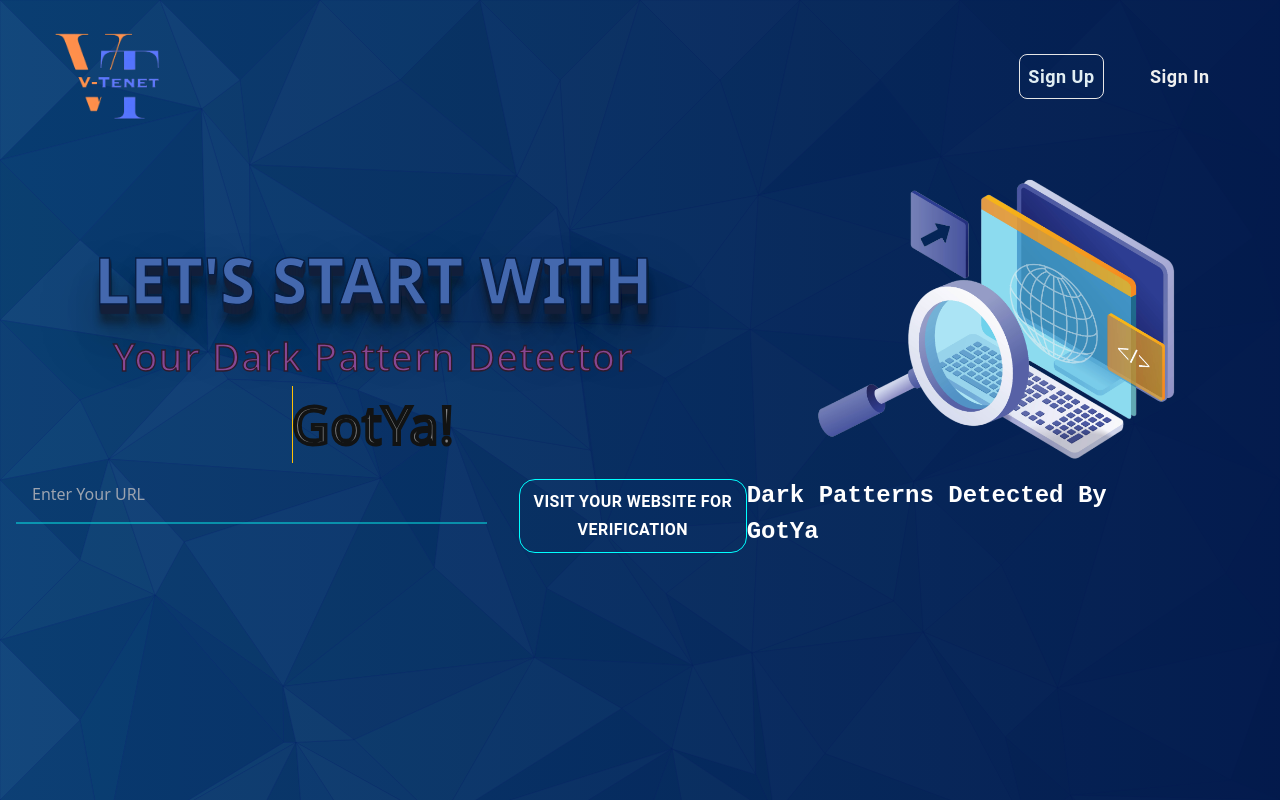
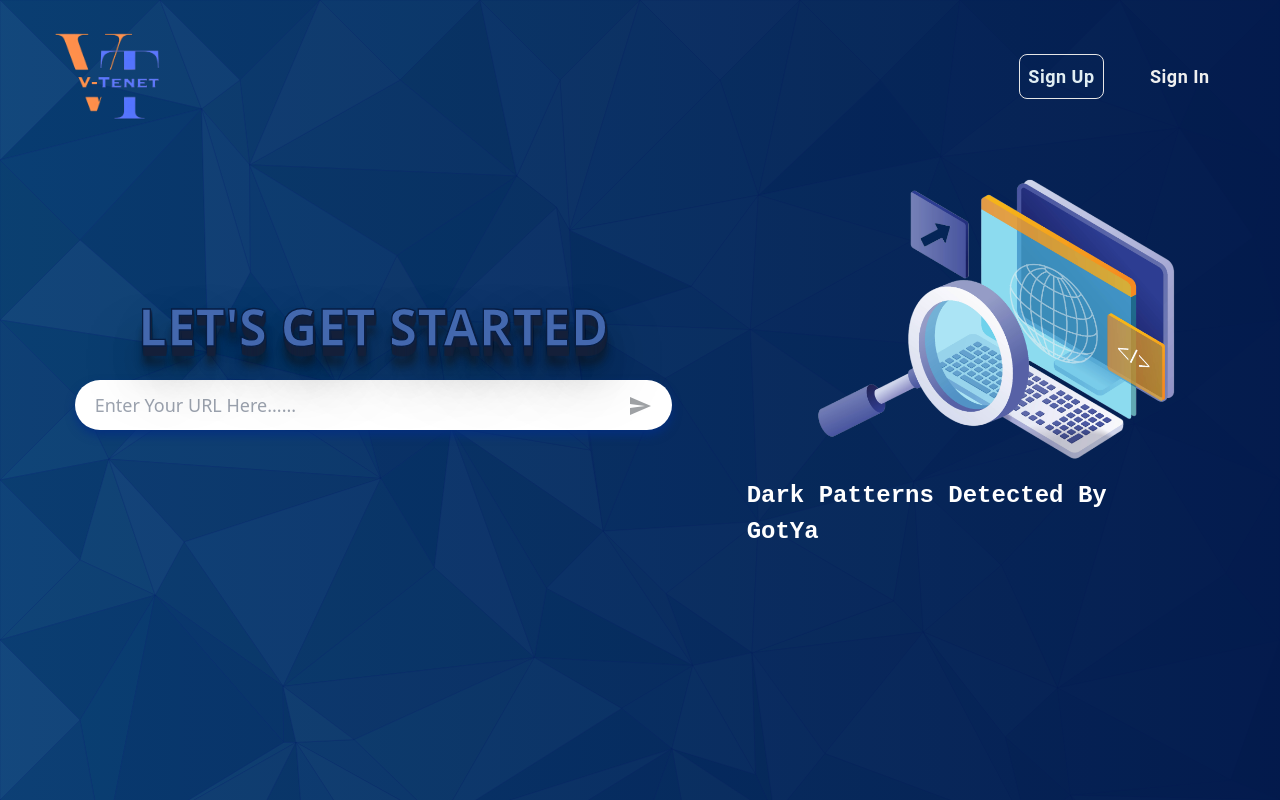
Before and after one commit to AjayDhami/planspiel-dark-pattern-detection, a React (Create React App) app in the folder frontend/: page / in a window 1280 px wide. Shown: the top 800 px of the page. Built offline with nearby package versions, Linux system fonts and the light colour scheme; no server answers.

Commit message:
VT-54  Added  Url enter section in LandingPage

```diff
--- a/frontend/src/pages/landing/LandingPage.css
+++ b/frontend/src/pages/landing/LandingPage.css
@@ -1,7 +1,6 @@
 .main-text {
   position: relative;
-  /* transform: translate(50%, -50%); */
-  font-size: 5dvw;
+  font-size: 4dvw;
   font-weight: 700;
   text-shadow: 1px 1px 1px #14213b, 1px 2px 1px #14213b, 1px 3px 1px #14213b,
     1px 4px 1px #14213b, 1px 5px 1px #14213b, 1px 6px 1px #14213b,
@@ -11,15 +10,12 @@
     1px 30px 60px rgba(16, 16, 16, 0.4);
   color: rgba(80, 123, 204, 0.8);
   line-height: 1.5;
-  /* color: rgba(59, 109, 202, 0.8); */
-  /* color:rgba(3, 47, 129, 0.859); */
   -webkit-text-stroke: 0.1vw #071d43;
   text-transform: uppercase;
 }
-.main-text1 {
+/* .main-text1 {
   position: relative;
   font-size: 3vw;
-  /* color: rgba(158, 75, 154, 0.859); */
   color: rgba(158, 75, 154, 0.859);
   -webkit-text-stroke: 0.1vw #2d1b2c;
   line-height: 1.5;
@@ -35,15 +31,6 @@
   transform-style: preserve-3d;
   letter-spacing: 1.2px;
 }
-/* .main-text3 {
-  position: relative;
-  font-size: 4vw;
-  color: rgb(131, 132, 134);
-  -webkit-text-stroke: 0.3vw rgb(18, 19, 19);
-  text-transform: capitalize;
-  transform-style: preserve-3d;
-  letter-spacing: 1px;
-} */
 
 .main-text2:before {
   content: attr(data-text);
@@ -58,19 +45,7 @@
   overflow: hidden;
   animation: animate 6s linear infinite;
 }
-/* .main-text3:before {
-  content: attr(data-text);
-  position: absolute;
-  top: 0;
-  left: 0;
-  width: 0%;
-  height: 100%;
-  color: aqua;
-  -webkit-text-stroke: 0vw #0da3cd;
-  border-right: 2px solid #206264;
-  overflow: hidden;
-  animation: animate 6s linear infinite;
-} */
+
 @keyframes animate {
   0%,
   10%,
@@ -81,7 +56,7 @@
   90% {
     width: 100%;
   }
-}
+} */
 
 /* .........................................Partner........................................................ */
 
@@ -96,7 +71,6 @@
   box-shadow: 0 4px 30px rgba(0, 0, 0, 0.1);
   backdrop-filter: blur(7.4px);
   -webkit-backdrop-filter: blur(7.4px);
-  /* border: 1px solid rgba(255, 255, 255, 0.4); */
 }
 ._partner-items_ {
   display: flex;
@@ -129,3 +103,48 @@
   border: 0;
   outline: none;
 }
+/* --------------------------------------searchbox--------------------------------------- */
+.input-box {
+  height: 50px;
+  width: 80%;
+  background: #fff;
+  border-radius: 50px;
+  box-shadow: 0 5px 10px rgba(3, 47, 129, 0.859);
+}
+
+.input-box input {
+  flex: 1;
+  height: 100%;
+  width: 100%;
+  outline: none;
+  padding: 0 0 0 20px;
+  background-color: transparent;
+  font-size: 18px;
+  font-weight: 400;
+  border: none;
+  border-radius: 30px;
+}
+
+.input-box .search-btn {
+  right: 0;
+  border: none;
+  padding: 12px 20px;
+  border-bottom-right-radius: 50px;
+  border-top-right-radius: 50px;
+  cursor: pointer;
+  height: 100%;
+  align-items: center;
+  justify-content: center;
+  background-color: transparent;
+}
+
+/* @media only screen and (min-width: 600px) {
+  .input-box {
+    margin: 0 auto;
+  }
+
+  .input-box input {
+    width: 70%;
+    font-size: 18px;
+  }
+} */
--- a/frontend/src/pages/landing/LandingPage.tsx
+++ b/frontend/src/pages/landing/LandingPage.tsx
@@ -1,8 +1,9 @@
 import React from "react";
-import { Box, Grid } from "@mui/material";
+import { Box, Grid, IconButton, Stack } from "@mui/material";
 import Tooltip from "@mui/material/Tooltip";
-import Link from "@mui/material/Link";
-import Button from "@mui/material/Button";
+// import Link from "@mui/material/Link";
+// import Button from "@mui/material/Button";
+import SendIcon from "@mui/icons-material/Send";
 import { motion } from "framer-motion";
 import "./LandingPage.css";
 import NavbarPage from "./NavbarPage";
@@ -46,32 +47,59 @@
         >
           <NavbarPage />
 
-          <Grid container spacing={0}>
-            <Grid item md={7} xs={12}>
+          <Grid
+            container
+            spacing={0}
+            height={{
+              xs: "inherit",
+              md: "auto",
+            }}
+          >
+            <Grid
+              item
+              md={7}
+              xs={12}
+              display="flex"
+              flexDirection="column"
+              alignItems="center"
+              justifyContent="center"
+            >
+              <motion.span
+                initial={{ opacity: 0, scale: 0.5 }}
+                animate={{ opacity: 1, scale: 1 }}
+                transition={{ duration: 1.2 }}
+                className="my-4"
+              >
+                <h2 className="main-text">Let's Get Started</h2>
+              </motion.span>
+
               <Box
+                display="flex"
+                alignItems="center"
+                justifyContent="space-between"
+                className="input-box"
+              >
+                <input type="text" placeholder="Enter Your URL Here......" />
+                <button className="search-btn">
+                  <SendIcon sx={{ color: "#9fa2a5" }} />
+                </button>
+              </Box>
+
+              {/* <Box
                 sx={{
                   display: "flex",
                   justifyContent: "center",
                   alignItems: "center",
                   flexDirection: "column",
-                  height: "60dvh",
-                  //backgroundColor: "white",
                 }}
-              >
-                <motion.span
-                  initial={{ opacity: 0, scale: 0.5 }}
-                  animate={{ opacity: 1, scale: 1 }}
-                  transition={{ duration: 1.2 }}
-                >
-                  <h2 className="main-text">Let's Start With </h2>
-                </motion.span>
+              > */}
 
-                <h2 className="main-text1">Your Dark Pattern Detector</h2>
+              {/* <h2 className="main-text1">Your Dark Pattern Detector</h2>
                 <span data-text="GotYa!" className="main-text2">
                   GotYa!
-                </span>
-                <Grid container spacing={4}>
-                  <Grid item md={8}>
+                </span> */}
+
+              {/* <Grid item md={8}>
                     <form
                       className="footer-form"
                       style={{
@@ -82,8 +110,8 @@
                     >
                       <input type="email" placeholder="Enter Your URL" />
                     </form>
-                  </Grid>
-                  <Grid item md={4}>
+                  </Grid> */}
+              {/* <Grid item md={4}>
                     <Link href="/signup">
                       <Button
                         sx={{
@@ -99,9 +127,8 @@
                         Visit Your Website for verification
                       </Button>
                     </Link>
-                  </Grid>
-                </Grid>
-              </Box>
+                  </Grid> */}
+              {/* </Box> */}
             </Grid>
             <Grid item md={4}>
               <Box
@@ -144,7 +171,6 @@
             marginTop: "2vw",
             height: { md: "40dvh" },
             width: { md: "100%" },
-            // backgroundColor: "rgba(110, 118, 129,.1)",
             display: "grid",
             placeItems: "center",
             fontSize: { xs: "1.5rem", md: "3rem" },
@@ -315,8 +341,6 @@
         <Box>
           <ProcessPage />
         </Box>
-
-        <Box></Box>
         <Box
           sx={{
             height: "auto",
```
